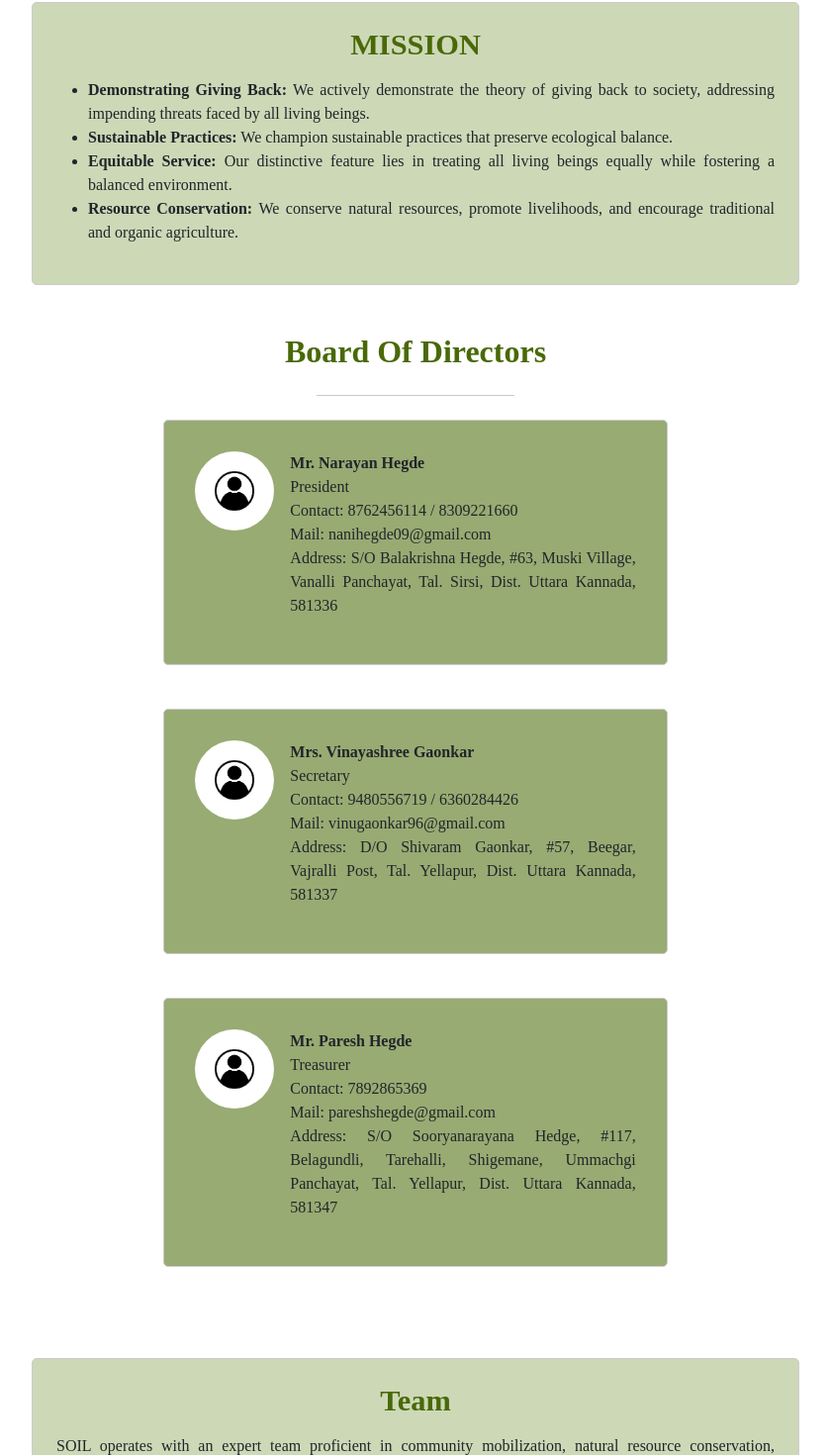
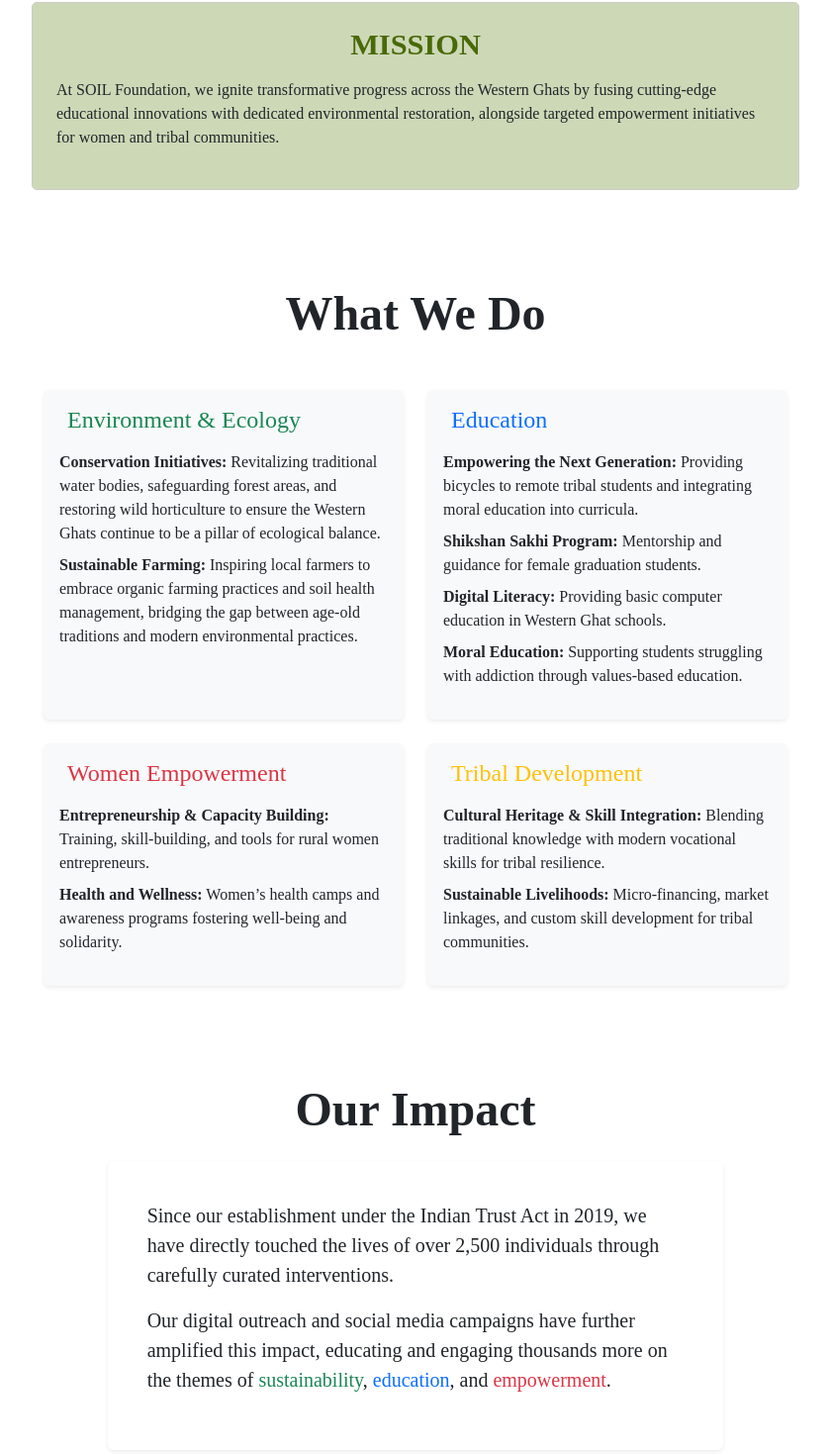
Before and after one commit to k121mayur/SOIL_Foundation, a React (Create React App) app: page /about in a window 1280 px wide. Shown: the part 1293-2763 px from the top of the page at 99% size, without its empty margins (220-1059 px from the left). Built offline with nearby package versions, Linux system fonts and the light colour scheme.

Commit message:
About us page modified

```diff
--- a/src/pages/AboutUsPage.jsx
+++ b/src/pages/AboutUsPage.jsx
@@ -59,30 +59,39 @@
             SOIL Foundation is an ambitious civil society organization founded
             by young development professionals in 2019 under the Indian Trust
             Act. The foundation is compliant with 80G, 12A, Darpan and CSR-1
-            certifications. A Dynamic Team with Local Roots and an Educational
-            Edge Our team is a vibrant blend of experienced development
-            professionals and dedicated education experts, all committed to
-            transformative community impact. We bring expertise in:
+            certifications.
+            <strong>
+              A Dynamic Team with Local Roots and an Educational Edge
+            </strong>
+            Our team is a vibrant blend of experienced development professionals
+            and dedicated education experts, all committed to transformative
+            community impact. We bring expertise in:
             <ul>
-              <li>Community
-            Mobilization & Natural Resource Conservation: Spearheading
-            initiatives that actively engage local communities and preserve our
-            environment. </li>
-            <li>Sustainable Agriculture & Traditional Farming
-            Systems: Advancing methods that honour timeless farming practices
-            while promoting eco-friendly innovations.</li>
+              <li>
+                Community Mobilization & Natural Resource Conservation:
+                Spearheading initiatives that actively engage local communities
+                and preserve our environment.{" "}
+              </li>
+              <li>
+                Sustainable Agriculture & Traditional Farming Systems: Advancing
+                methods that honour timeless farming practices while promoting
+                eco-friendly innovations.
+              </li>
 
-            <li>Institutional Management
-            & Innovative Project Implementation: Guiding scalable, impactful
-            interventions that drive sustainable change.</li>
+              <li>
+                Institutional Management & Innovative Project Implementation:
+                Guiding scalable, impactful interventions that drive sustainable
+                change.
+              </li>
 
-            <li>Education & Capacity
-            Building: Our education experts design cutting-edge learning
-            initiatives and tailored training programs to empower communities.
-            Graduates of the esteemed Tata-Dhan Academy in Madurai, our founders
-            and experts combine local insights with global best practices to
-            create interventions that are both impactful and enduring.</li>
-
+              <li>
+                Education & Capacity Building: Our education experts design
+                cutting-edge learning initiatives and tailored training programs
+                to empower communities. Graduates of the esteemed Tata-Dhan
+                Academy in Madurai, our founders and experts combine local
+                insights with global best practices to create interventions that
+                are both impactful and enduring.
+              </li>
             </ul>
           </p>
         </section>
@@ -96,7 +105,10 @@
             VISION
           </h3>
           <p style={{ textAlign: "justify" }}>
-            We envision a future where every individual thrives—guided by quality education, a preserved natural environment, empowered women leading change, and tribal communities confidently navigating modern challenges
+            We envision a future where every individual thrives—guided by
+            quality education, a preserved natural environment, empowered women
+            leading change, and tribal communities confidently navigating modern
+            challenges.
           </p>
         </section>
 
@@ -108,27 +120,231 @@
           >
             MISSION
           </h3>
-          <ul style={{ textAlign: "justify" }}>
-            <li>
-              <strong>Demonstrating Giving Back:</strong> We actively
-              demonstrate the theory of giving back to society, addressing
-              impending threats faced by all living beings.
-            </li>
-            <li>
-              <strong>Sustainable Practices:</strong> We champion sustainable
-              practices that preserve ecological balance.
-            </li>
-            <li>
-              <strong>Equitable Service:</strong> Our distinctive feature lies
-              in treating all living beings equally while fostering a balanced
-              environment.
-            </li>
-            <li>
-              <strong>Resource Conservation:</strong> We conserve natural
-              resources, promote livelihoods, and encourage traditional and
-              organic agriculture.
-            </li>
-          </ul>
+          <p>
+            At SOIL Foundation, we ignite transformative progress across the
+            Western Ghats by fusing cutting-edge educational innovations with
+            dedicated environmental restoration, alongside targeted empowerment
+            initiatives for women and tribal communities.
+          </p>
+        </section>
+
+        <section class="container py-5">
+          <h2 class="text-center mb-5 display-5 fw-bold">What We Do</h2>
+
+          <div class="row g-4">
+            <div class="col-md-6 ">
+              <div class="card shadow-sm h-100 border-0 bg-light">
+                <div class="card-body">
+                  <h4 class="card-title text-success mb-3">
+                    <i class="bi bi-tree-fill me-2"></i>Environment & Ecology
+                  </h4>
+                  <ul class="list-unstyled">
+                    <li>
+                      <strong>Conservation Initiatives:</strong> Revitalizing
+                      traditional water bodies, safeguarding forest areas, and
+                      restoring wild horticulture to ensure the Western Ghats
+                      continue to be a pillar of ecological balance.
+                    </li>
+                    <li class="mt-2">
+                      <strong>Sustainable Farming:</strong> Inspiring local
+                      farmers to embrace organic farming practices and soil
+                      health management, bridging the gap between age-old
+                      traditions and modern environmental practices.
+                    </li>
+                  </ul>
+                </div>
+              </div>
+            </div>
+
+            <div class="col-md-6">
+              <div class="card shadow-sm h-100 border-0 bg-light">
+                <div class="card-body">
+                  <h4 class="card-title text-primary mb-3">
+                    <i class="bi bi-book-fill me-2"></i>Education
+                  </h4>
+                  <ul class="list-unstyled">
+                    <li>
+                      <strong>Empowering the Next Generation:</strong> Providing
+                      bicycles to remote tribal students and integrating moral
+                      education into curricula.
+                    </li>
+                    <li class="mt-2">
+                      <strong>Shikshan Sakhi Program:</strong> Mentorship and
+                      guidance for female graduation students.
+                    </li>
+                    <li class="mt-2">
+                      <strong>Digital Literacy:</strong> Providing basic
+                      computer education in Western Ghat schools.
+                    </li>
+                    <li class="mt-2">
+                      <strong>Moral Education:</strong> Supporting students
+                      struggling with addiction through values-based education.
+                    </li>
+                  </ul>
+                </div>
+              </div>
+            </div>
+
+            <div class="col-md-6">
+              <div class="card shadow-sm h-100 border-0 bg-light">
+                <div class="card-body">
+                  <h4 class="card-title text-danger mb-3">
+                    <i class="bi bi-gender-female me-2"></i>Women Empowerment
+                  </h4>
+                  <ul class="list-unstyled">
+                    <li>
+                      <strong>Entrepreneurship & Capacity Building:</strong>{" "}
+                      Training, skill-building, and tools for rural women
+                      entrepreneurs.
+                    </li>
+                    <li class="mt-2">
+                      <strong>Health and Wellness:</strong> Women’s health camps
+                      and awareness programs fostering well-being and
+                      solidarity.
+                    </li>
+                  </ul>
+                </div>
+              </div>
+            </div>
+
+            <div class="col-md-6">
+              <div class="card shadow-sm h-100 border-0 bg-light">
+                <div class="card-body">
+                  <h4 class="card-title text-warning mb-3">
+                    <i class="bi bi-people-fill me-2"></i>Tribal Development
+                  </h4>
+                  <ul class="list-unstyled">
+                    <li>
+                      <strong>Cultural Heritage & Skill Integration:</strong>{" "}
+                      Blending traditional knowledge with modern vocational
+                      skills for tribal resilience.
+                    </li>
+                    <li class="mt-2">
+                      <strong>Sustainable Livelihoods:</strong> Micro-financing,
+                      market linkages, and custom skill development for tribal
+                      communities.
+                    </li>
+                  </ul>
+                </div>
+              </div>
+            </div>
+          </div>
+        </section>
+
+        <section class="container py-5">
+          <h2 class="text-center mb-4 display-5 fw-bold">Our Impact</h2>
+
+          <div class="row justify-content-center">
+            <div class="col-lg-10">
+              <div class="card shadow-sm border-0 p-4">
+                <div class="card-body">
+                  <p class="lead mb-3">
+                    Since our establishment under the Indian Trust Act in{" "}
+                    <strong>2019</strong>, we have directly touched the lives of
+                    over <strong>2,500 individuals</strong> through carefully
+                    curated interventions.
+                  </p>
+                  <p class="lead mb-3">
+                    Our <strong>digital outreach</strong> and{" "}
+                    <strong>social media campaigns</strong> have further
+                    amplified this impact, educating and engaging thousands more
+                    on the themes of{" "}
+                    <span class="text-success">sustainability</span>,{" "}
+                    <span class="text-primary">education</span>, and{" "}
+                    <span class="text-danger">empowerment</span>.
+                  </p>
+                </div>
+              </div>
+            </div>
+          </div>
+        </section>
+
+        <section class="container py-5">
+          <h2 class="text-center mb-4 display-5 fw-bold">The Way Forward</h2>
+
+          <div class="row justify-content-center">
+            <div class="col-lg-10">
+              <div class="card shadow-sm border-0 p-4 mb-4">
+                <div class="card-body">
+                  <p class="lead">
+                    Our journey is just beginning. Looking ahead,{" "}
+                    <strong>SOIL Foundation</strong> is set to intensify efforts
+                    in:
+                  </p>
+                  <ul class="list-unstyled ps-3">
+                    <li class="mb-2">
+                      <i class="bi bi-droplet-half text-primary me-2"></i>
+                      <strong>Protecting the Western Ghats:</strong> Focusing on
+                      conserving small and medium-scale wild water bodies.
+                    </li>
+                    <li class="mb-2">
+                      <i class="bi bi-person-fill-up text-danger me-2"></i>
+                      <strong>Boosting Women Entrepreneurship:</strong>{" "}
+                      Expanding training and business support programs to
+                      nurture local women leaders.
+                    </li>
+                    <li class="mb-2">
+                      <i class="bi bi-mortarboard-fill text-success me-2"></i>
+                      <strong>Revolutionizing Education:</strong> Deepening our
+                      support for girl child education and extending our reach
+                      to areas that need it most.
+                    </li>
+                    <li class="mb-2">
+                      <i class="bi bi-globe2 text-warning me-2"></i>
+                      <strong>Enhancing Tribal Development:</strong> Launching
+                      tailored initiatives to preserve indigenous knowledge,
+                      build sustainable livelihoods, and empower tribal
+                      communities through integrated capacity-building and
+                      market access programs.
+                    </li>
+                  </ul>
+                  <p class="mt-4 mb-0">
+                    Every step we take is designed to build a more{" "}
+                    <strong>inclusive, resilient, and harmonious future</strong>{" "}
+                    for all living beings.
+                  </p>
+                </div>
+              </div>
+            </div>
+          </div>
+        </section>
+
+        <section class="container py-5">
+          <h2 class="text-center mb-4 display-5 fw-bold">Get Involved</h2>
+
+          <div class="row justify-content-center">
+            <div class="col-lg-10">
+              <div class="card shadow-sm border-0 p-4 text-center">
+                <div class="card-body">
+                  <p class="lead mb-4">
+                    Join us on our journey toward{" "}
+                    <strong>sustainable change</strong>. Whether you're a{" "}
+                    <span class="text-success">volunteer</span>, a{" "}
+                    <span class="text-primary">partner</span>, or simply curious
+                    about our work, connect with us and be a part of a future
+                    where{" "}
+                    <strong>people and the planet flourish together</strong>.
+                  </p>
+
+                  <div class="d-flex flex-column flex-md-row justify-content-center gap-3">
+                    <a href="#contact" class="btn btn-outline-primary btn-lg">
+                      <i class="bi bi-person-plus-fill me-2"></i>Become a
+                      Volunteer
+                    </a>
+                    <a
+                      href="#partnership"
+                      class="btn btn-outline-success btn-lg"
+                    >
+                      <i class="bi bi-handshake-fill me-2"></i>Partner With Us
+                    </a>
+                    <a href="#newsletter" class="btn btn-outline-dark btn-lg">
+                      <i class="bi bi-envelope-fill me-2"></i>Stay Updated
+                    </a>
+                  </div>
+                </div>
+              </div>
+            </div>
+          </div>
         </section>
 
         {/* Board of Directors Section */}
```
